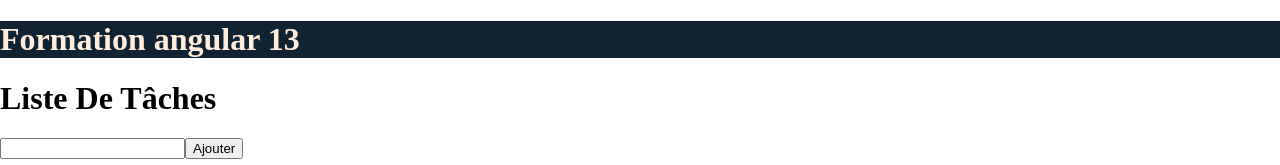
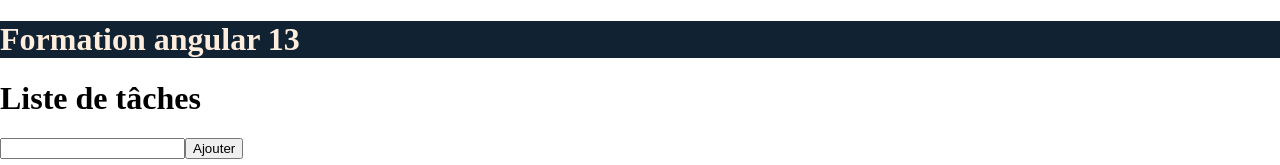
Before and after one commit to pbreteche/ng22w15, an Angular app: page / in a window 1280 px wide. Shown: the top 165 px of the page. Built offline with nearby package versions, Linux system fonts and the light colour scheme.

Commit message:
composant titre

```diff
--- a/src/app/app.component.html
+++ b/src/app/app.component.html
@@ -1,4 +1,4 @@
-<h1>{{ title }}</h1>
+<app-title></app-title>
 <nav>
 <ul>
     <input [(ngModel)]="newTask.name" (keyup.enter)="add()"><button (click)="add()">Ajouter</button>
--- a/src/app/app.component.ts
+++ b/src/app/app.component.ts
@@ -8,7 +8,6 @@
   styleUrls: ['./app.component.scss']
 })
 export class AppComponent {
-  title = 'Liste de tâches';
   tasks: Task[];
   newTask = new Task();
   selectedTask?: Task;
--- a/src/app/app.module.ts
+++ b/src/app/app.module.ts
@@ -3,10 +3,12 @@
 import { BrowserModule } from '@angular/platform-browser';
 
 import { AppComponent } from './app.component';
+import { TitleComponent } from './title/title.component';
 
 @NgModule({
   declarations: [
-    AppComponent
+    AppComponent,
+    TitleComponent
   ],
   imports: [
     BrowserModule,
--- /dev/null
+++ b/src/app/title/title.component.ts
@@ -0,0 +1,10 @@
+import { Component } from '@angular/core';
+
+@Component({
+  selector: 'app-title',
+  template: '<h1>{{ title }}</h1>',
+  styleUrls: ['./title.component.scss']
+})
+export class TitleComponent {
+  title = 'Liste de tâches';
+}
```
Also changed, not shown: src/app/title/title.component.scss (added), 1 other file (tests, documents, lock files or other folders).
